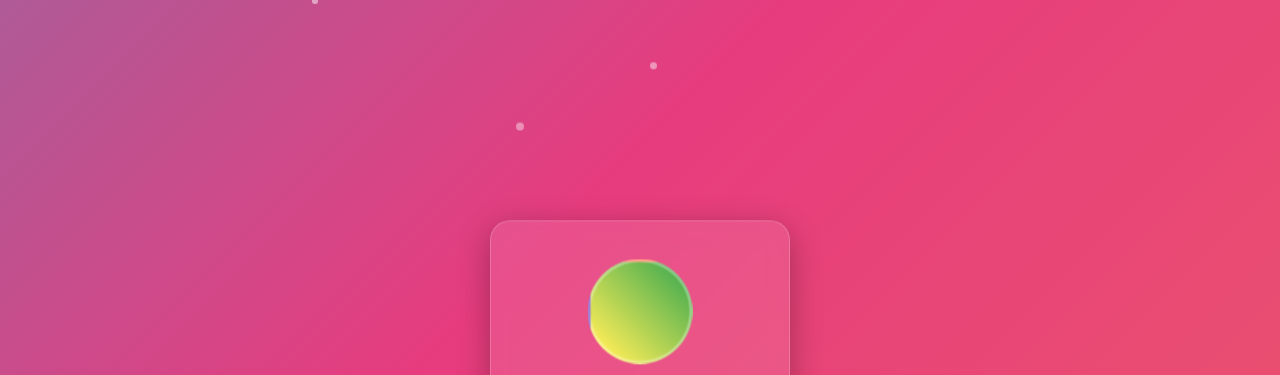
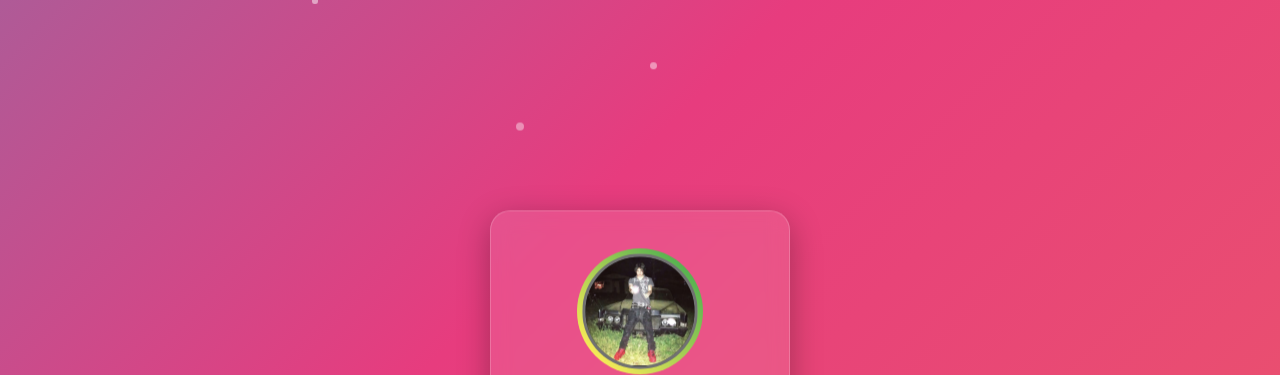
Before and after one commit to vkqos/my-bio, a plain HTML site: page index.html in a window 1280 px wide. Shown: the top 375 px of the page. Drawn offline with Linux system fonts and the light colour scheme.

Commit message:
Update index.html

```diff
--- a/index.html
+++ b/index.html
@@ -70,15 +70,27 @@
             }
         }
 
-        .avatar {
-            width: 100px;
-            height: 100px;
+        .avatar-container {
+            width: 120px;
+            height: 120px;
             border-radius: 50%;
+            margin: 0 auto 20px;
+            padding: 5px;
             background: linear-gradient(45deg, #ff6b6b, #ffa726, #ffee58, #4caf50, #2196f3, #9c27b0);
             background-size: 400% 400%;
             animation: gradient 8s ease infinite;
-            margin: 0 auto 20px;
+            display: flex;
+            align-items: center;
+            justify-content: center;
+        }
+
+        .avatar-img {
+            width: 110px;
+            height: 110px;
+            border-radius: 50%;
+            object-fit: cover;
             border: 3px solid rgba(255, 255, 255, 0.3);
+            background: #333; /* Запасной фон если фото не загрузится */
         }
 
         .name {
@@ -148,7 +160,11 @@
 </head>
 <body>
     <div class="bio-container floating">
-        <div class="avatar pulse"></div>
+        <!-- ЗДЕСЬ ЗАМЕНИ НА СВОЮ АВАТАРКУ -->
+        <div class="avatar-container pulse">
+            <img src="avatar.jpg" class="avatar-img" alt="vkqos">
+        </div>
+
         <h1 class="name">vkqos</h1>
         <div class="info">Возраст: <span class="highlight" id="age">1</span></div>
         <div class="info">Город: <span class="highlight question-mark">?</span></div>
```
